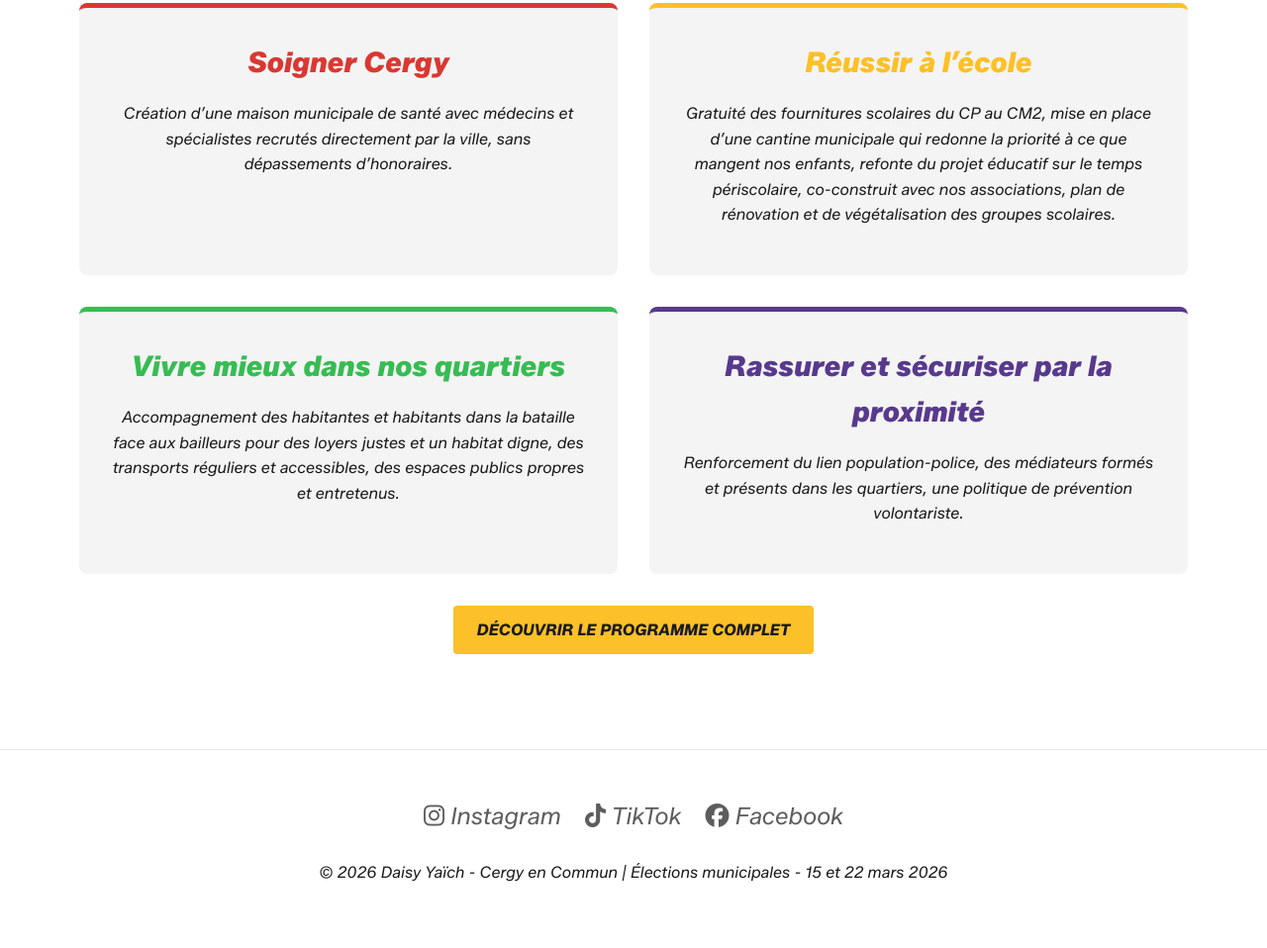
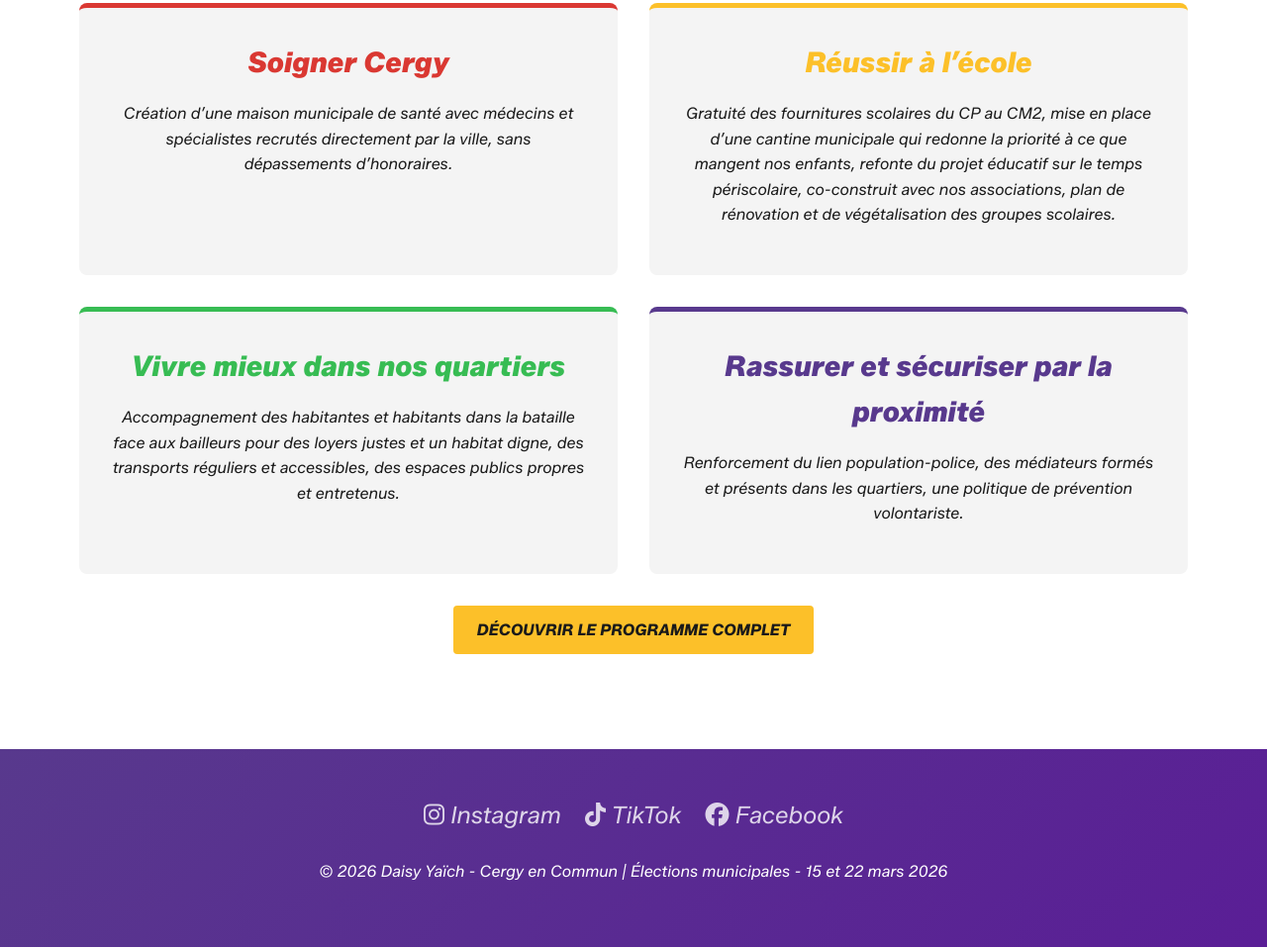
Before and after one commit to mohakadd/daisydev, a website built with Vite: page index.html in a window 1280 px wide. Shown: the part 3150-4108 px from the top of the page at 99% size. Built offline with nearby package versions, Linux system fonts and the light colour scheme.

Commit message:
style: update footer background to purple gradient

```diff
--- a/src/style.css
+++ b/src/style.css
@@ -653,12 +653,12 @@ nav a.active {
 /* Footer */
 /* Footer */
 footer {
-    background: var(--color-bg);
-    color: var(--color-text);
+    background: linear-gradient(135deg, var(--color-purple), #5a1e96);
+    color: white;
     text-align: center;
     padding: 3rem 0;
     margin-top: auto;
-    border-top: 1px solid #eaeaea;
+    border-top: none;
 }
 
 .social-links {
@@ -669,16 +669,16 @@ footer {
 }
 
 .social-links a {
-    color: var(--color-text);
-    opacity: 0.7;
-    transition: opacity 0.3s;
+    color: white;
+    opacity: 0.8;
+    transition: opacity 0.3s, transform 0.3s;
     font-size: 1.5rem;
-    /* Make icons slightly visible */
 }
 
 .social-links a:hover {
     opacity: 1;
-    color: var(--color-purple);
+    color: white;
+    transform: translateY(-3px);
 }
 
 /* Social Buttons Large */
```
